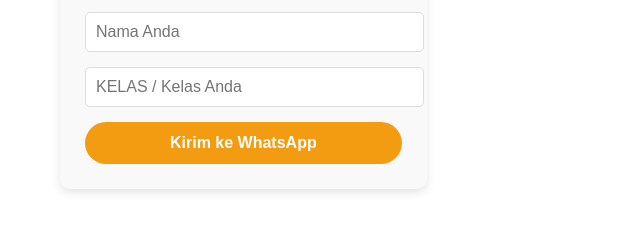
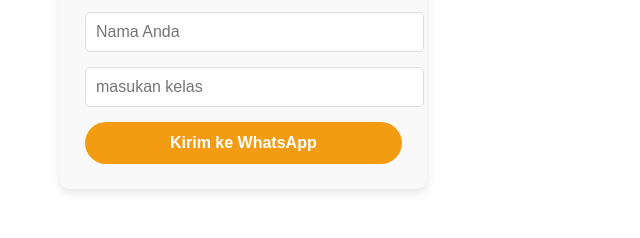
Before and after one commit to kejukeju40-gif/pesan, a plain HTML site: page index.html in a window 1280 px wide. Shown: the part 1656-1894 px from the top of the page, 0-640 px from the left. Drawn offline with Linux system fonts and the light colour scheme.

Commit message:
Update index.html

```diff
--- a/index.html
+++ b/index.html
@@ -53,7 +53,7 @@ lumpia ubi    <div class="logo">🍽️ /div>
     <div class="order-form">
       <h3>📝 Lengkapi Data Pemesan</h3>
       <input type="text" id="nama" placeholder="Nama Anda" required />
-      <input type="text" id="nohp" placeholder="KELAS / Kelas Anda" required />
+      <input type="text" id="nohp" placeholder="masukan kelas" required />
       <button id="kirimWA" class="btn-primary" onclick="kirimPesanan()">Kirim ke WhatsApp</button>
     </div>
   </section>
```
